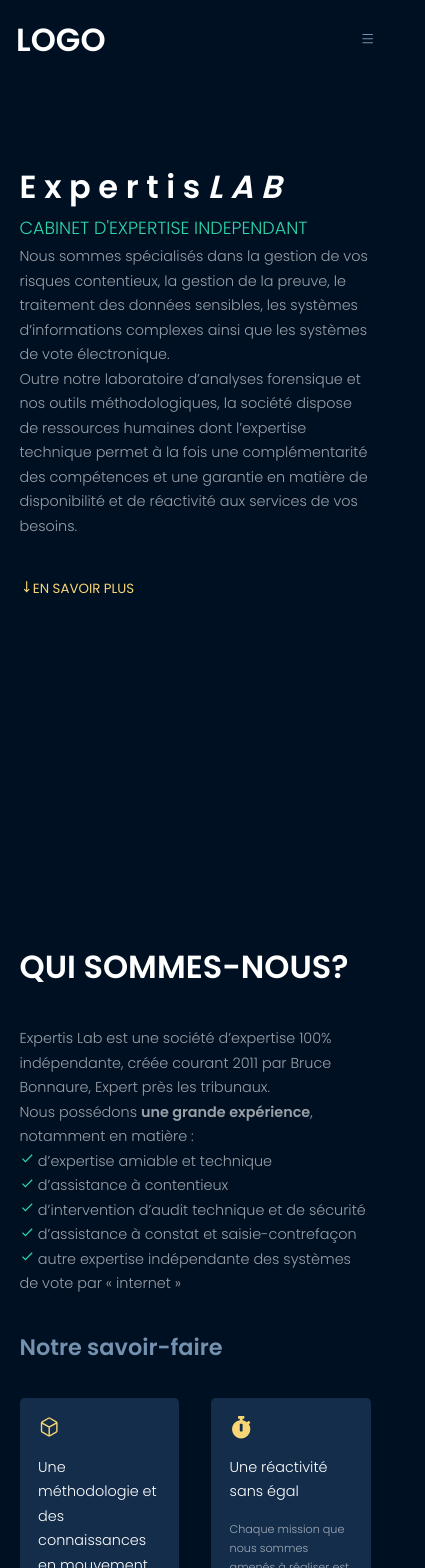
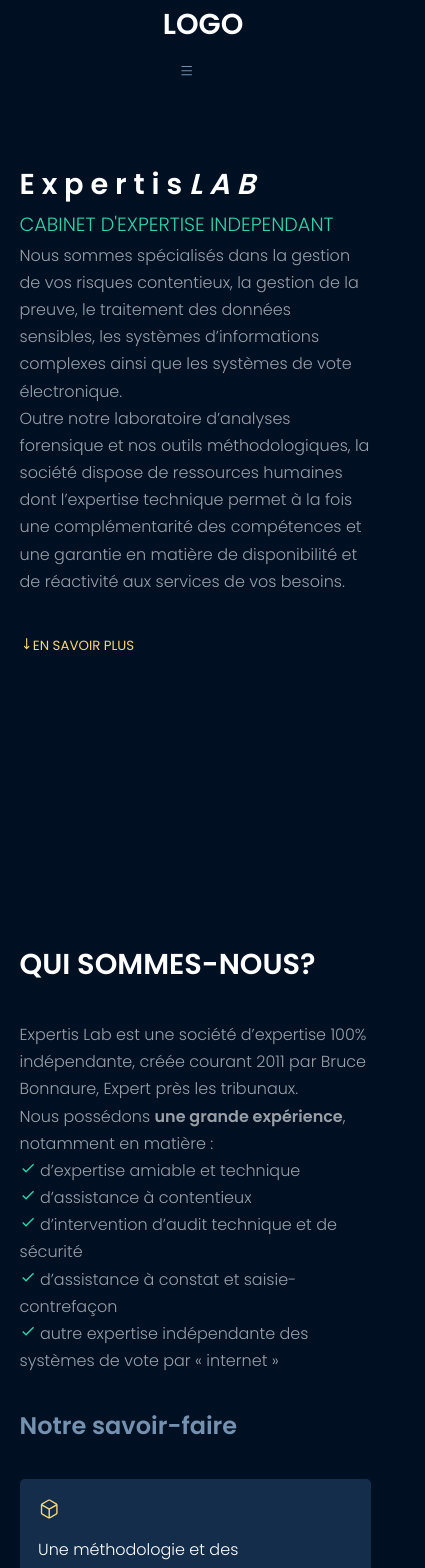
Before and after one commit to Ahlonko1/expertislab, a React (Create React App) app: page / in a window 390 px wide. Shown: the top 1568 px of the page, 425 px wide, since content can reach past the window. Built offline with nearby package versions, Linux system fonts and the light colour scheme.

Commit message:
media queries

```diff
--- a/package.json
+++ b/package.json
@@ -36,4 +36,6 @@
       "last 1 safari version"
     ]
   }
+
+
 }
--- a/src/components/contact/contact.css
+++ b/src/components/contact/contact.css
@@ -40,3 +40,24 @@ textarea{
 .info-icon{
   color: var(--color-CTA-hover);
 }
+
+/* MEDIA QUERIES (MEDIUM DEVICES) */
+@media screen and (max-width: 1024px) {
+
+}
+
+/* MEDIA QUERIES (SMALL DEVICES) */
+@media screen and (max-width: 600px) {
+  .contact__container{
+    width: var(--container-width-sm);
+    display: flex;
+    flex-direction: column;
+    gap: 2rem;
+  }
+
+  .contact__infos{
+    display: flex;
+    flex-direction: column;
+    gap: 2rem;
+  }
+}
--- a/src/components/equipe/Equipe.jsx
+++ b/src/components/equipe/Equipe.jsx
@@ -1,5 +1,6 @@
 import React from 'react'
 import "./equipe.css";
+import NICO from "../../assets/Nico.jpg"
 
 const Equipe = () => {
   return (
@@ -16,6 +17,9 @@ const Equipe = () => {
             <h3>EXPERT JUDICIAIRE</h3>
           </article>
           <article className='equipe__card'>
+            <div className='photo'>
+              <img src={NICO} alt="photo" />
+            </div>
             <h2>Nicolas GONIN</h2>
             <h3>EXPERT</h3>
           </article>
--- a/src/components/equipe/equipe.css
+++ b/src/components/equipe/equipe.css
@@ -18,3 +18,21 @@
 .equipe__container h3{
   color: var(--color-writing2);
 }
+
+.photo{
+  border-radius: 12rem 12rem 0 0;
+}
+
+/* MEDIA QUERIES (MEDIUM DEVICES) */
+@media screen and (max-width: 1024px) {
+
+}
+
+/* MEDIA QUERIES (SMALL DEVICES) */
+@media screen and (max-width: 600px) {
+  .equipe{
+  display: grid;
+  grid-template-columns: 1fr ;
+  gap: 2rem;
+}
+}
--- a/src/components/footer/Footer.jsx
+++ b/src/components/footer/Footer.jsx
@@ -4,6 +4,7 @@ import "./footer.css"
 const Footer = () => {
   return (
     <footer>
+      <div className='container2'>
         <a href="#" className='footer__logo'>LOGO</a>
 
         <div className="footer__copyright">
@@ -13,6 +14,7 @@ const Footer = () => {
         <div className='footer__autres'>
           <h5>Mentions légales | RGPD</h5>
         </div>
+      </div>
     </footer>
   )
 }
--- a/src/components/footer/footer.css
+++ b/src/components/footer/footer.css
@@ -11,7 +11,6 @@ footer a{
   font-size: 2rem;
   font-weight: 500;
   display: inline-block;
-  padding-left: 3rem;
 }
 
 .footer__copyright{
@@ -20,5 +19,18 @@ footer a{
 
 .footer__autres{
   text-align: end;
-  padding-right: 3rem;
 }
+
+/* MEDIA QUERIES (MEDIUM DEVICES) */
+@media screen and (max-width: 1024px) {
+
+}
+
+/* MEDIA QUERIES (SMALL DEVICES) */
+@media screen and (max-width: 600px) {
+  .container2{
+    display: flex;
+    flex-direction: column;
+    align-items: center;
+  }
+}
--- a/src/components/navbar/Navbar.jsx
+++ b/src/components/navbar/Navbar.jsx
@@ -40,7 +40,7 @@ import {AiOutlineClose} from "react-icons/ai";
 const Navbar = () => {
   return (
     <navbar>
-      <div className='container'>
+      <div className='container2'>
         <a href="#"><h1>LOGO</h1></a>
           <ul>
             <li><a href="#" className='active'></a></li>
--- a/src/components/navbar/navbar.css
+++ b/src/components/navbar/navbar.css
@@ -10,7 +10,7 @@ navbar{
   z-index:2;
 }
 
-navbar .container{
+navbar .container2{
   display: flex;
   justify-content: space-between;
   align-items: center;
@@ -21,12 +21,12 @@ navbar button{
   display: none;
 }
 
-navbar .container ul{
+navbar .container2 ul{
   display: flex;
   height: 100%;
 }
 
-navbar .container ul li a{
+navbar .container2 ul li a{
   height: 100%;
   width: 10rem;
   display: flex;
@@ -37,11 +37,11 @@ navbar .container ul li a{
   transition: var(--transition);
 }
 
-navbar .container ul li a:hover{
+navbar .container2 ul li a:hover{
   color: var(--color-CTA);
 }
 
-navbar .container ul li a.active{
+navbar .container2 ul li a.active{
   color: var(--color-CTA);
 }
 
@@ -49,34 +49,16 @@ navbar .container ul li a.active{
 /* MEDIA QUERIES (SMALL DEVICES) */
 
 @media screen and (max-width: 600px) {
-  h1{
-    font-size: 2rem;
-  }
 
-  h2{
-    font-size: 1.4rem;
-  }
-
-  h3{
-    font-size: 1.1rem;
-  }
-
-  h4{
-    font-size: 0.9rem;
-  }
-
-  h5{
-    font-size: 0.7rem;
-  }
   navbar a{
     margin-left: 1rem;
   }
 
-  navbar .container{
+  navbar .container2{
     width: 100%;
   }
 
-  navbar .container ul{
+  navbar .container2 ul{
     position: fixed;
     top:0;
     flex-direction: column;
@@ -92,13 +74,13 @@ navbar .container ul li a.active{
     width: 100%;
   }
 
-  navbar .container ul li a{
+  navbar .container2 ul li a{
     width: 100%;
     justify-content: start;
     padding-left: 2rem;
   }
 
-  navbar .container ul li a:hover{
+  navbar .container2 ul li a:hover{
     padding-left: 3rem;
   }
 
@@ -114,6 +96,4 @@ navbar .container ul li a.active{
     display: none;
   }
 
-
-
 }
--- a/src/components/presentation/presentation.css
+++ b/src/components/presentation/presentation.css
@@ -37,3 +37,17 @@ margin-bottom: 0.5rem;
 .valeur__card h5{
   margin-top: 1rem;
 }
+
+/* MEDIA QUERIES (MEDIUM DEVICES) */
+@media screen and (max-width: 1024px) {
+
+}
+
+/* MEDIA QUERIES (SMALL DEVICES) */
+@media screen and (max-width: 600px) {
+  .valeurs{
+    display: grid;
+    grid-template-columns: 1fr;
+    gap: 2rem;
+  }
+}
--- a/src/components/solutions/solutions.css
+++ b/src/components/solutions/solutions.css
@@ -28,3 +28,22 @@
 .solutions__container h1{
   margin-bottom: 2rem;
 }
+
+/* MEDIA QUERIES (MEDIUM DEVICES) */
+@media screen and (max-width: 1024px) {
+
+}
+
+/* MEDIA QUERIES (SMALL DEVICES) */
+@media screen and (max-width: 600px) {
+  .solutions{
+    display: grid;
+    grid-template-columns: 1fr;
+    gap: 2rem;
+  }
+
+  .solution__card{
+    margin-left: 2rem;
+    margin-right: 2rem;
+  }
+}
--- a/src/index.css
+++ b/src/index.css
@@ -67,6 +67,11 @@ body{
   margin: 0 auto;
 }
 
+.container2{
+  width: 90%;
+  margin: 0 auto;
+}
+
 section{
   margin-top: 5rem;
 }
@@ -123,4 +128,24 @@ a:hover{
   section{
     margin-bottom: 2rem;
   }
+
+  h1{
+    font-size: 1.8rem;
+  }
+
+  h2{
+    font-size: 1.5rem;
+  }
+
+  h3{
+    font-size: 1.2rem;
+  }
+
+  h4{
+    font-size: 1rem;
+  }
+
+  h5{
+    font-size: 0.8rem;
+  }
 }
--- a/src/index.js
+++ b/src/index.js
@@ -1,5 +1,5 @@
 import ReactDOM from "react-dom";
 import App from "./App";
-import "./index.css"
+import "./index.css";
 
 ReactDOM.render(<App/>, document.querySelector("#root"));
```
Also changed, not shown: src/assets/Nico.jpg (added). Lines whose indentation alone changed are shown as unchanged.
